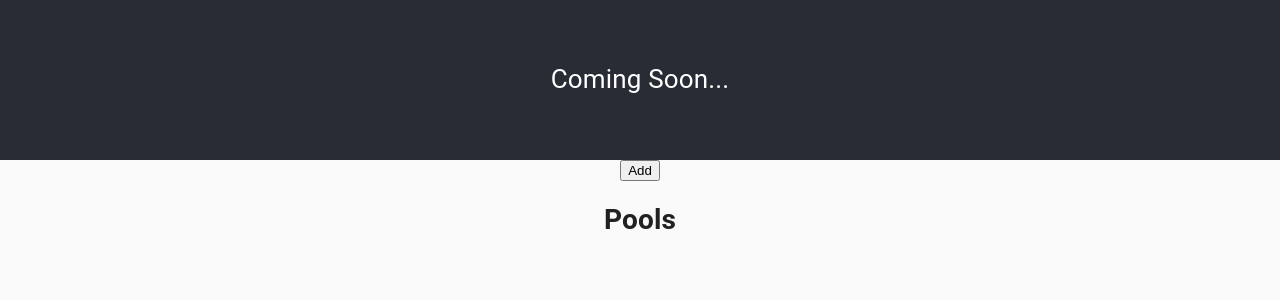
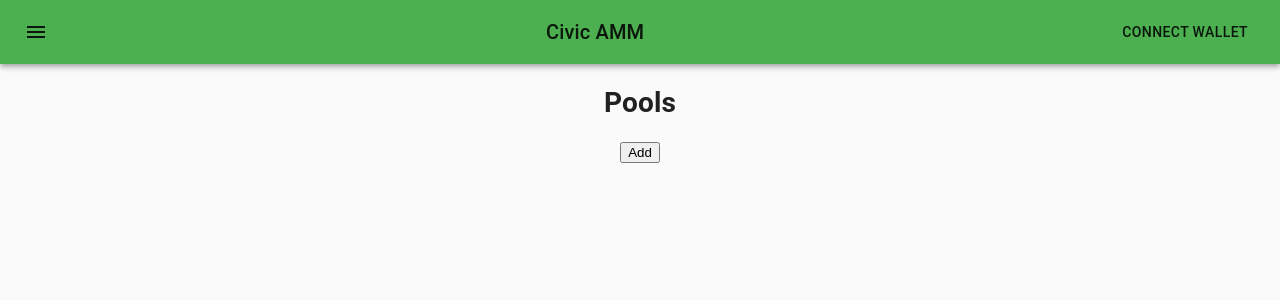
Before and after one commit to civicteam/identity-swap, a React (Create React App) app: page / in a window 1280 px wide. Shown: the top 300 px of the page. Built offline with nearby package versions, Linux system fonts and the light colour scheme.

Commit message:
HE-1 Connect the sollet wallet, and disconnect

```diff
--- a/package.json
+++ b/package.json
@@ -4,6 +4,7 @@
   "private": true,
   "dependencies": {
     "@material-ui/core": "^4.11.0",
+    "@material-ui/icons": "^4.9.1",
     "@project-serum/sol-wallet-adapter": "^0.1.0",
     "@reduxjs/toolkit": "^1.4.0",
     "@solana/web3.js": "^0.75.2",
@@ -18,6 +19,7 @@
     "@types/react-redux": "^7.1.9",
     "@types/react-router-dom": "^5.1.5",
     "@types/uuid": "^8.3.0",
+    "eventemitter3": "^4.0.7",
     "notistack": "^1.0.0",
     "ramda": "^0.27.1",
     "react": "^16.13.1",
--- /dev/null
+++ b/src/api/wallet/SolletWallet.ts
@@ -0,0 +1,28 @@
+import SolletWalletAdapter from "@project-serum/sol-wallet-adapter";
+import { PublicKey } from "@solana/web3.js";
+import { Wallet } from "./Wallet";
+
+const DEFAULT_PROVIDER = "https://www.sollet.io";
+
+export class SolletWallet extends Wallet {
+  private solletWallet: SolletWalletAdapter;
+
+  constructor(network: string) {
+    super(network);
+    this.solletWallet = new SolletWalletAdapter(DEFAULT_PROVIDER, network);
+
+    // once the sollet wallet emits a connect or disconnect event, pass it on
+    this.solletWallet.on("connect", () => this.emit("connect"));
+    this.solletWallet.on("disconnect", () => this.emit("disconnect"));
+
+    this.solletWallet.connect();
+  }
+
+  get pubkey(): PublicKey {
+    return this.solletWallet.publicKey;
+  }
+
+  disconnect(): void {
+    this.solletWallet.disconnect();
+  }
+}
--- /dev/null
+++ b/src/api/wallet/Wallet.ts
@@ -0,0 +1,15 @@
+import EventEmitter from "eventemitter3";
+import { PublicKey } from "@solana/web3.js";
+
+export abstract class Wallet extends EventEmitter {
+  private network: string;
+
+  constructor(network: string) {
+    super();
+    this.network = network;
+  }
+
+  abstract get pubkey(): PublicKey;
+
+  abstract disconnect(): void;
+}
--- /dev/null
+++ b/src/api/wallet/index.ts
@@ -0,0 +1,18 @@
+import { Cluster, clusterApiUrl } from "@solana/web3.js";
+import { SolletWallet } from "./SolletWallet";
+import { Wallet } from "./Wallet";
+
+let wallet: Wallet | null;
+
+export const connect = async (cluster: Cluster): Promise<Wallet> => {
+  const network = clusterApiUrl(cluster);
+  const newWallet = new SolletWallet(network);
+
+  wallet = newWallet;
+
+  return new Promise((resolve) => {
+    newWallet.on("connect", () => resolve(newWallet));
+  });
+};
+
+export const disconnect = (): void => wallet?.disconnect();
--- a/src/app/App.tsx
+++ b/src/app/App.tsx
@@ -1,24 +1,47 @@
 import React from "react";
-import "./App.css";
+
 import { useDispatch, useSelector } from "react-redux";
 import { SnackbarProvider } from "notistack";
 
+import { makeStyles } from "@material-ui/core/styles";
+import { CssBaseline } from "@material-ui/core";
+import AppBar from "@material-ui/core/AppBar";
+import Toolbar from "@material-ui/core/Toolbar";
+import Typography from "@material-ui/core/Typography";
+import IconButton from "@material-ui/core/IconButton";
+import MenuIcon from "@material-ui/icons/Menu";
 import useMediaQuery from "@material-ui/core/useMediaQuery";
 import {
   ThemeProvider,
   unstable_createMuiStrictModeTheme as createMuiTheme,
 } from "@material-ui/core/styles";
 import green from "@material-ui/core/colors/green";
-import { CssBaseline } from "@material-ui/core";
 import { v4 as uuid } from "uuid";
 
+import "./App.css";
 import { RootState } from "./rootReducer";
 import { PoolsList } from "../features/pool/PoolsList";
 import { addPool } from "../features/pool/PoolSlice";
+
 import { addNotification } from "../features/notification/NotificationSlice";
 import Notifier from "../features/notification/Notification";
 
+import WalletSelector from "../features/wallet/WalletSelector";
+
+const useStyles = makeStyles((theme) => ({
+  root: {
+    flexGrow: 1,
+  },
+  menuButton: {
+    marginRight: theme.spacing(2),
+  },
+  title: {
+    flexGrow: 1,
+  },
+}));
+
 function App(): JSX.Element {
+  const classes = useStyles();
   const prefersDarkMode = useMediaQuery("(prefers-color-scheme: dark)");
   const theme = React.useMemo(
     () =>
@@ -39,18 +62,35 @@ function App(): JSX.Element {
       <CssBaseline />
       <SnackbarProvider maxSnack={3}>
         <div className="App">
-          <header className="App-header">Coming Soon...</header>
-          <button
-            onClick={() => {
-              dispatch(addPool({ address: uuid(), tokenA: "a", tokenB: "b" }));
-              dispatch(addNotification({ message: "Pool added" }));
-            }}
-          >
-            Add
-          </button>
+          <AppBar position="static">
+            <Toolbar>
+              <IconButton
+                edge="start"
+                className={classes.menuButton}
+                color="inherit"
+                aria-label="menu"
+              >
+                <MenuIcon />
+              </IconButton>
+              <Typography variant="h6" className={classes.title}>
+                Civic AMM
+              </Typography>
+              <WalletSelector />
+            </Toolbar>
+          </AppBar>
           <div>
             <h1>Pools</h1>
             <PoolsList pools={pools} />
+            <button
+              onClick={() => {
+                dispatch(
+                  addPool({ address: uuid(), tokenA: "a", tokenB: "b" })
+                );
+                dispatch(addNotification({ message: "Pool added" }));
+              }}
+            >
+              Add
+            </button>
           </div>
         </div>
         <Notifier />
--- a/src/app/rootReducer.ts
+++ b/src/app/rootReducer.ts
@@ -2,10 +2,12 @@ import { combineReducers } from "@reduxjs/toolkit";
 
 import poolSliceReducer from "../features/pool/PoolSlice";
 import notificationSliceReducer from "../features/notification/NotificationSlice";
+import walletSliceReducer from "../features/wallet/WalletSlice";
 
 const rootReducer = combineReducers({
   pool: poolSliceReducer,
   notification: notificationSliceReducer,
+  wallet: walletSliceReducer,
 });
 
 export type RootState = ReturnType<typeof rootReducer>;
--- a/src/features/notification/Notification.ts
+++ b/src/features/notification/Notification.ts
@@ -1,7 +1,7 @@
 import React, { useState } from "react";
 import { useDispatch, useSelector } from "react-redux";
 import { SnackbarKey, useSnackbar } from "notistack";
-import { includes, without } from "ramda";
+import { includes } from "ramda";
 import { Notification } from "../../utils/types";
 import { removeNotification, NotificationState } from "./NotificationSlice";
 import { RootState } from "../../app/rootReducer";
@@ -20,10 +20,6 @@ const Notifier = (): JSX.Element | null => {
       setDisplayed([...displayed, id]);
     };
 
-    const removeDisplayed = (id: SnackbarKey) => {
-      setDisplayed(without([id], displayed));
-    };
-
     notifications.forEach(
       ({ key, message, options = {}, dismissed }: Notification) => {
         if (dismissed) {
@@ -35,6 +31,8 @@ const Notifier = (): JSX.Element | null => {
         if (includes(key, displayed)) return;
 
         // display snackbar using notistack
+        console.log("displayed", displayed);
+        console.log("displaying key", key);
         enqueueSnackbar(message, {
           key,
           ...options,
@@ -46,7 +44,6 @@ const Notifier = (): JSX.Element | null => {
           onExited: (event, myKey) => {
             // remove this snackbar from redux store
             dispatch(removeNotification(myKey));
-            removeDisplayed(myKey);
           },
         });
 
--- /dev/null
+++ b/src/features/wallet/WalletSelector.tsx
@@ -0,0 +1,36 @@
+import React, { FC } from "react";
+import { shallowEqual, useDispatch, useSelector } from "react-redux";
+import { RootState } from "../../app/rootReducer";
+import { connect, disconnect } from "./WalletSlice";
+import Button from "@material-ui/core/Button";
+import { Typography } from "@material-ui/core";
+import { abbreviateAddress } from "../../utils/string";
+
+const WalletSelector: FC = () => {
+  const walletState = useSelector(
+    (state: RootState) => state.wallet,
+    shallowEqual
+  );
+
+  const dispatch = useDispatch();
+
+  return walletState.connected ? (
+    <div>
+      <Typography variant="button">
+        Using wallet{" "}
+        {walletState.publicKey && abbreviateAddress(walletState.publicKey)}
+      </Typography>
+      <Button color="inherit" onClick={() => dispatch(disconnect())}>
+        Disconnect
+      </Button>
+    </div>
+  ) : (
+    <div>
+      <Button color="inherit" onClick={() => dispatch(connect())}>
+        Connect wallet
+      </Button>
+    </div>
+  );
+};
+
+export default WalletSelector;
--- /dev/null
+++ b/src/features/wallet/WalletSlice.ts
@@ -0,0 +1,64 @@
+import { createAsyncThunk, createSlice } from "@reduxjs/toolkit";
+import { Loadable } from "../../utils/types";
+import * as WalletAPI from "../../api/wallet";
+import { RootState } from "../../app/rootReducer";
+import { addNotification } from "../notification/NotificationSlice";
+import { Cluster } from "@solana/web3.js";
+
+export interface WalletsState extends Loadable {
+  cluster: Cluster;
+  connected: boolean;
+  publicKey: string | null;
+}
+
+const initialState: WalletsState = {
+  cluster: "devnet",
+  connected: false,
+  publicKey: null,
+  loading: false,
+  error: null,
+};
+
+const disconnectActions = () => WalletAPI.disconnect();
+
+export const connect = createAsyncThunk(
+  "wallet/connect",
+  async (arg, thunkAPI): Promise<string> => {
+    const {
+      wallet: { cluster },
+    }: RootState = thunkAPI.getState() as RootState;
+    const wallet = await WalletAPI.connect(cluster);
+
+    wallet.on("disconnect", () => {
+      disconnectActions();
+      thunkAPI.dispatch(addNotification({ message: "Wallet disconnected" }));
+    });
+
+    thunkAPI.dispatch(addNotification({ message: "Wallet connected" }));
+
+    return wallet.pubkey.toBase58();
+  }
+);
+
+export const disconnect = createAsyncThunk("wallet/disconnect", () =>
+  disconnectActions()
+);
+
+const walletSlice = createSlice({
+  name: "wallet",
+  initialState,
+  reducers: {},
+  extraReducers: (builder) => {
+    builder.addCase(connect.fulfilled, (state, action) => ({
+      ...state,
+      publicKey: action.payload,
+      connected: true,
+    }));
+    builder.addCase(disconnect.fulfilled, (state) => ({
+      ...state,
+      publicKey: null,
+      connected: false,
+    }));
+  },
+});
+export default walletSlice.reducer;
--- /dev/null
+++ b/src/utils/string.ts
@@ -0,0 +1,2 @@
+export const abbreviateAddress = (address: string): string =>
+  address.slice(0, 4) + "…" + address.slice(address.length - 4);
```
Also changed, not shown: src/types/sol-wallet-adapter.d.ts (added, +13 -0 lines), 1 other file (tests, documents, lock files or other folders).
